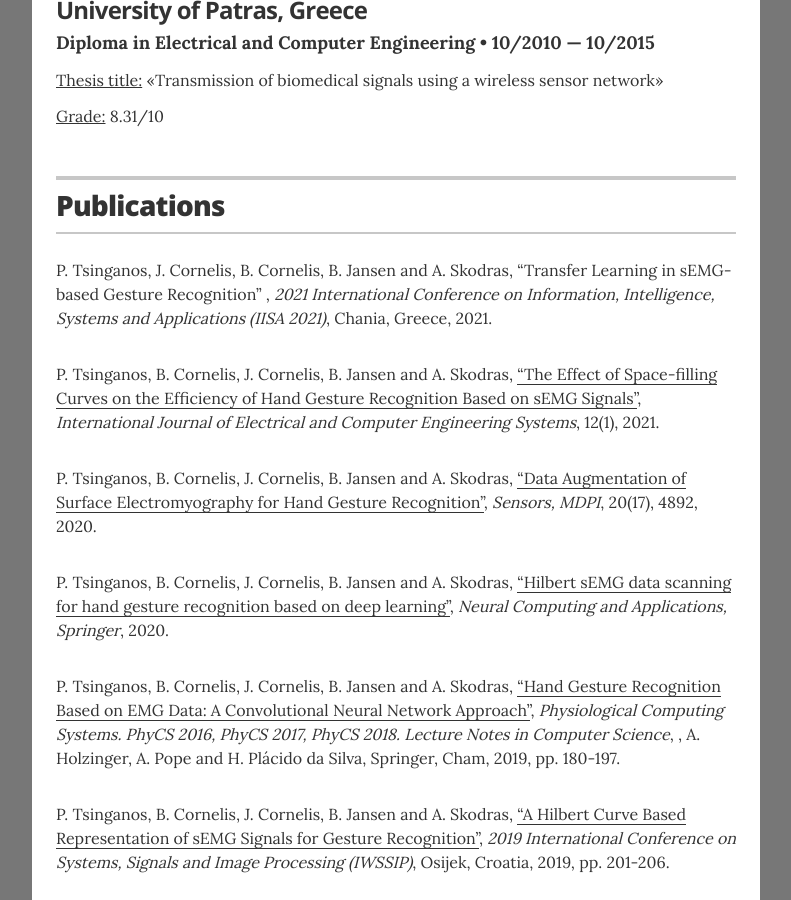
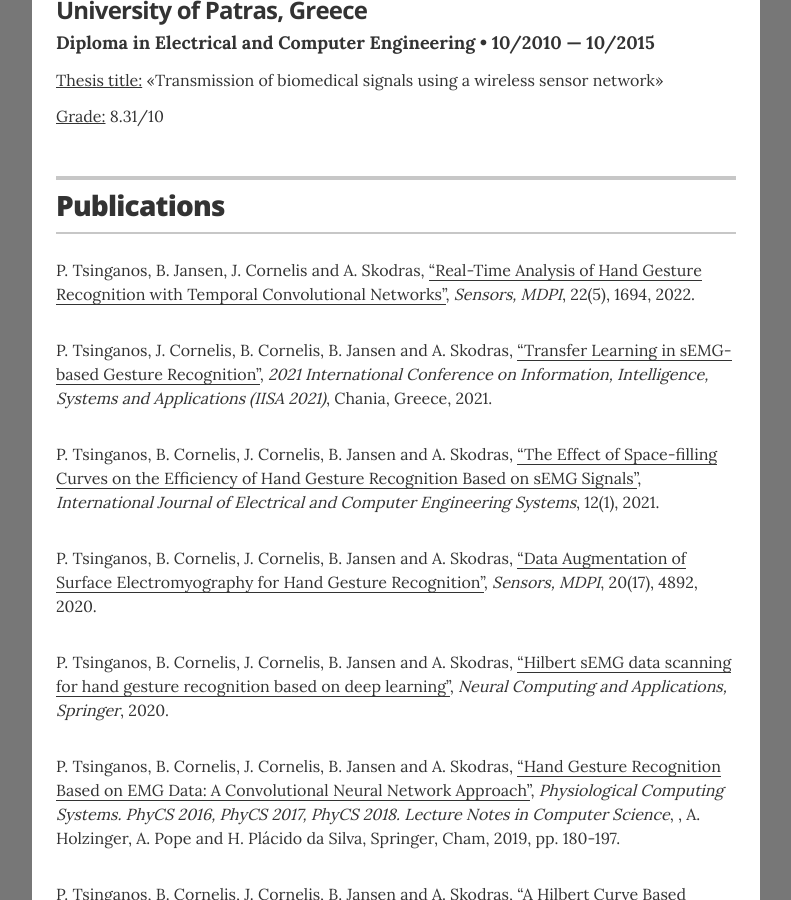
Before and after one commit to ptsinganos/ptsinganos.github.io, a Jekyll site: the page built from index.html, in a window 1280 px wide and 900 px high, scrolled down 1141 px. Shown: the whole window, without its empty margins (244-1035 px from the left). Built offline with Jekyll 4.4.1, drawn with Linux system fonts in a browser that asks for light colours.

Commit message:
Update gems

```diff
--- a/_data/publications.yml
+++ b/_data/publications.yml
@@ -8,13 +8,23 @@
 #  pages:
 #  url:
 
+- authors: P. Tsinganos, B. Jansen, J. Cornelis and A. Skodras
+  title: “Real-Time Analysis of Hand Gesture Recognition with Temporal Convolutional Networks”
+  journal:
+    title: Sensors, MDPI
+    volume: 22
+    issue: 5
+    article: 1694
+  year: 2022
+  url: https://www.mdpi.com/1424-8220/22/5/1694/htm
+
 - authors: P. Tsinganos, J. Cornelis, B. Cornelis, B. Jansen and A. Skodras
   title: “Transfer Learning in sEMG-based Gesture Recognition”
   proceedings:
     title: 2021 International Conference on Information, Intelligence, Systems and Applications (IISA 2021)
     location: Chania, Greece
   year: 2021
-  url:
+  url: https://ieeexplore.ieee.org/abstract/document/9555555/
 
 - authors: P. Tsinganos, B. Cornelis, J. Cornelis, B. Jansen and A. Skodras
   title: “The Effect of Space-filling Curves on the Efficiency of Hand Gesture Recognition Based on sEMG Signals”
```
Also changed, not shown: Gemfile.lock.
